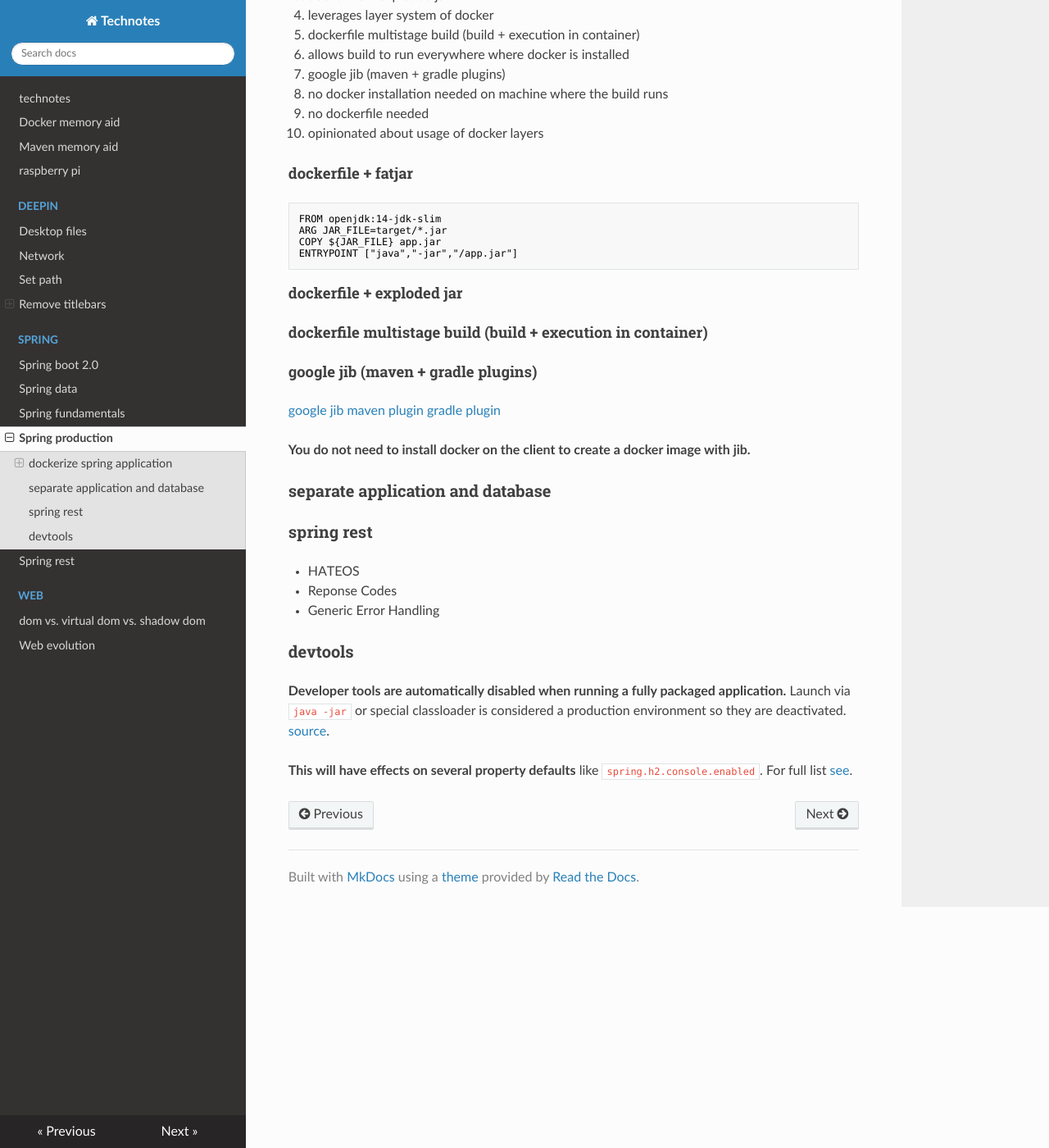
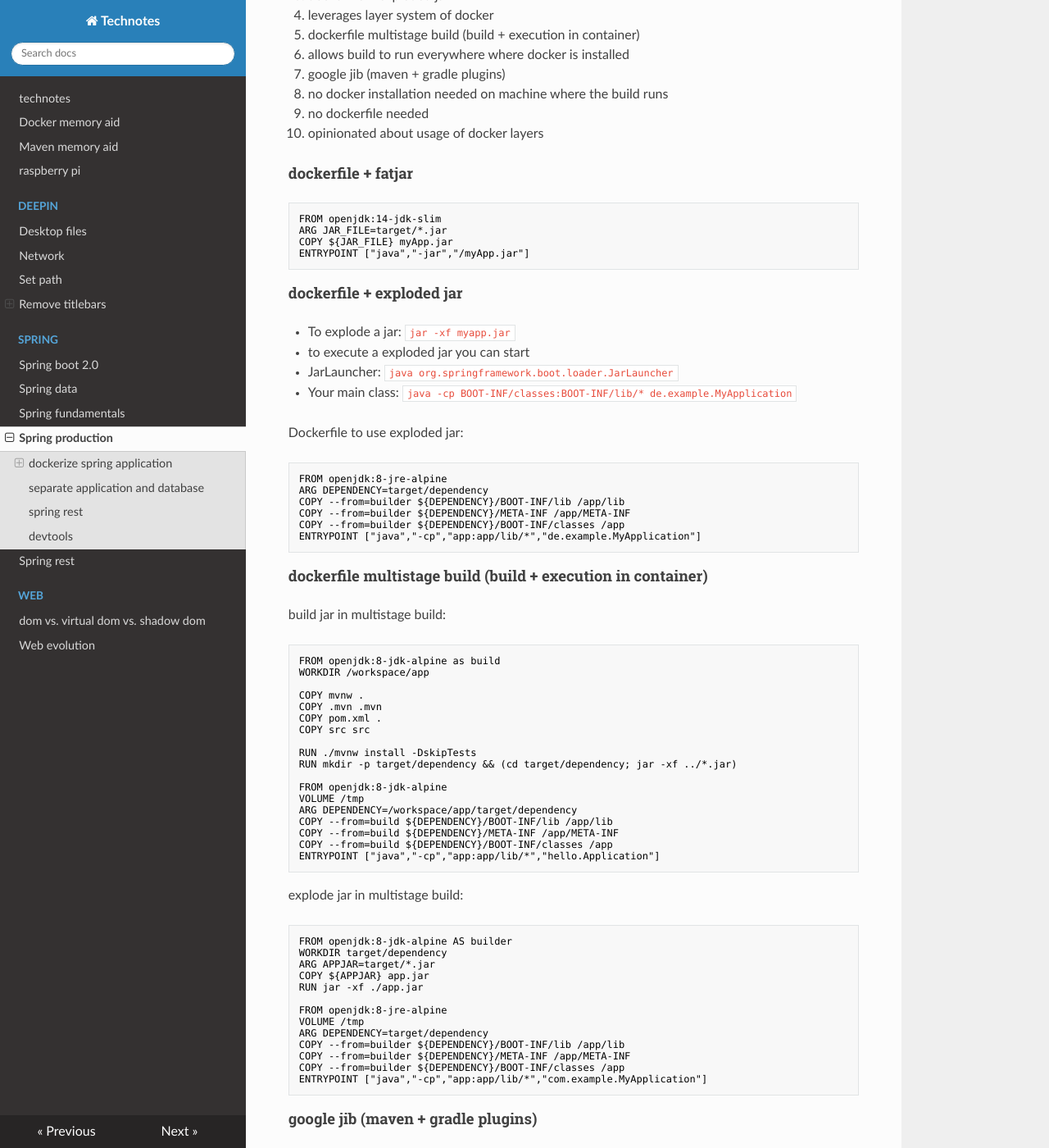
Before and after one commit to organicaudio/useful-code-snippets2, an MkDocs documentation site: the page built from docs/spring/spring-production.md, in a window 1280 px wide and 1400 px high, scrolled down 489 px. Shown: the whole window at 82% size. Built offline with MkDocs 1.6.1, drawn with Linux system fonts in a browser that asks for light colours; nearby versions of some CDN libraries.

Commit message:
docker with exploded jar + docker multistage build

````diff
--- a/docs/spring/spring-production.md
+++ b/docs/spring/spring-production.md
@@ -10,8 +10,6 @@
 
 [official docker guide from spring.io](https://spring.io/guides/topicals/spring-boot-docker/).
 [official docker getting started from spring.io](https://spring.io/guides/gs/spring-boot-docker/).
-
-
 
 1. dockerfile + fatjar
    - easy setup
@@ -29,13 +27,70 @@
 ```Dockerfile
 FROM openjdk:14-jdk-slim
 ARG JAR_FILE=target/*.jar
-COPY ${JAR_FILE} app.jar
-ENTRYPOINT ["java","-jar","/app.jar"]
+COPY ${JAR_FILE} myApp.jar
+ENTRYPOINT ["java","-jar","/myApp.jar"]
 ```
 
 #### dockerfile + exploded jar
 
+- To explode a jar: `jar -xf myapp.jar`
+- to execute a exploded jar you can start
+  - JarLauncher: `java org.springframework.boot.loader.JarLauncher`
+  - Your main class: `java -cp BOOT-INF/classes:BOOT-INF/lib/* de.example.MyApplication`
+
+Dockerfile to use exploded jar:
+
+```Dockerfile
+FROM openjdk:8-jre-alpine
+ARG DEPENDENCY=target/dependency
+COPY --from=builder ${DEPENDENCY}/BOOT-INF/lib /app/lib
+COPY --from=builder ${DEPENDENCY}/META-INF /app/META-INF
+COPY --from=builder ${DEPENDENCY}/BOOT-INF/classes /app
+ENTRYPOINT ["java","-cp","app:app/lib/*","de.example.MyApplication"]
+```
+
 #### dockerfile multistage build (build + execution in container)
+
+build jar in multistage build:
+
+```Dockerfile
+FROM openjdk:8-jdk-alpine as build
+WORKDIR /workspace/app
+
+COPY mvnw .
+COPY .mvn .mvn
+COPY pom.xml .
+COPY src src
+
+RUN ./mvnw install -DskipTests
+RUN mkdir -p target/dependency && (cd target/dependency; jar -xf ../*.jar)
+
+FROM openjdk:8-jdk-alpine
+VOLUME /tmp
+ARG DEPENDENCY=/workspace/app/target/dependency
+COPY --from=build ${DEPENDENCY}/BOOT-INF/lib /app/lib
+COPY --from=build ${DEPENDENCY}/META-INF /app/META-INF
+COPY --from=build ${DEPENDENCY}/BOOT-INF/classes /app
+ENTRYPOINT ["java","-cp","app:app/lib/*","hello.Application"]
+```
+
+explode jar in multistage build:
+
+```Dockerfile
+FROM openjdk:8-jdk-alpine AS builder
+WORKDIR target/dependency
+ARG APPJAR=target/*.jar
+COPY ${APPJAR} app.jar
+RUN jar -xf ./app.jar
+
+FROM openjdk:8-jre-alpine
+VOLUME /tmp
+ARG DEPENDENCY=target/dependency
+COPY --from=builder ${DEPENDENCY}/BOOT-INF/lib /app/lib
+COPY --from=builder ${DEPENDENCY}/META-INF /app/META-INF
+COPY --from=builder ${DEPENDENCY}/BOOT-INF/classes /app
+ENTRYPOINT ["java","-cp","app:app/lib/*","com.example.MyApplication"]
+```
 
 #### google jib (maven + gradle plugins)
 [google jib](https://github.com/GoogleContainerTools/jib/blob/master/README.md)
````
